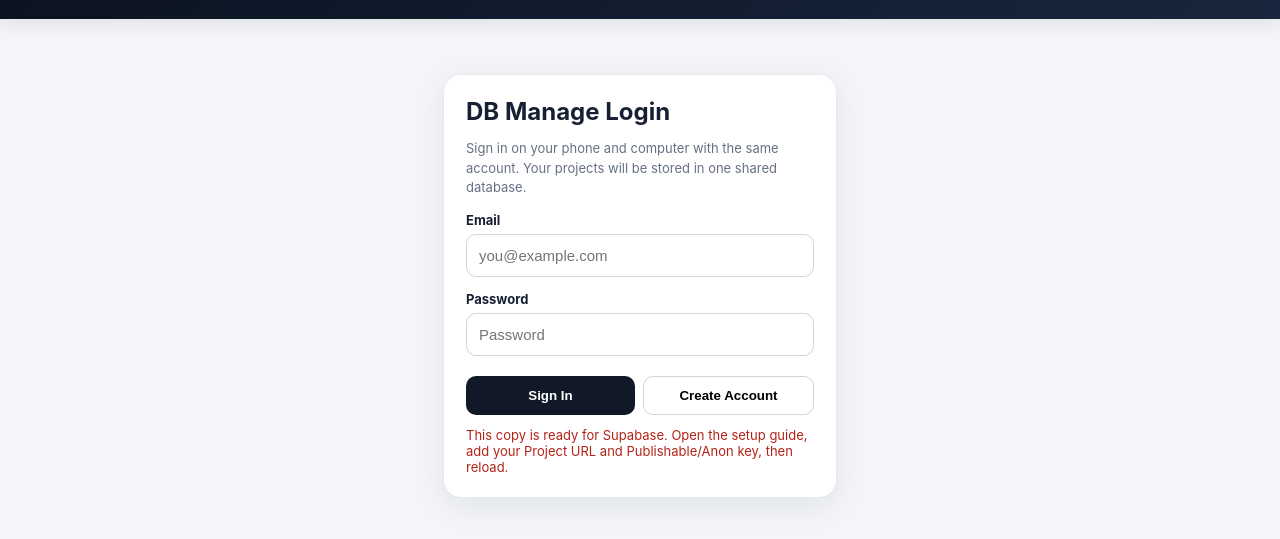
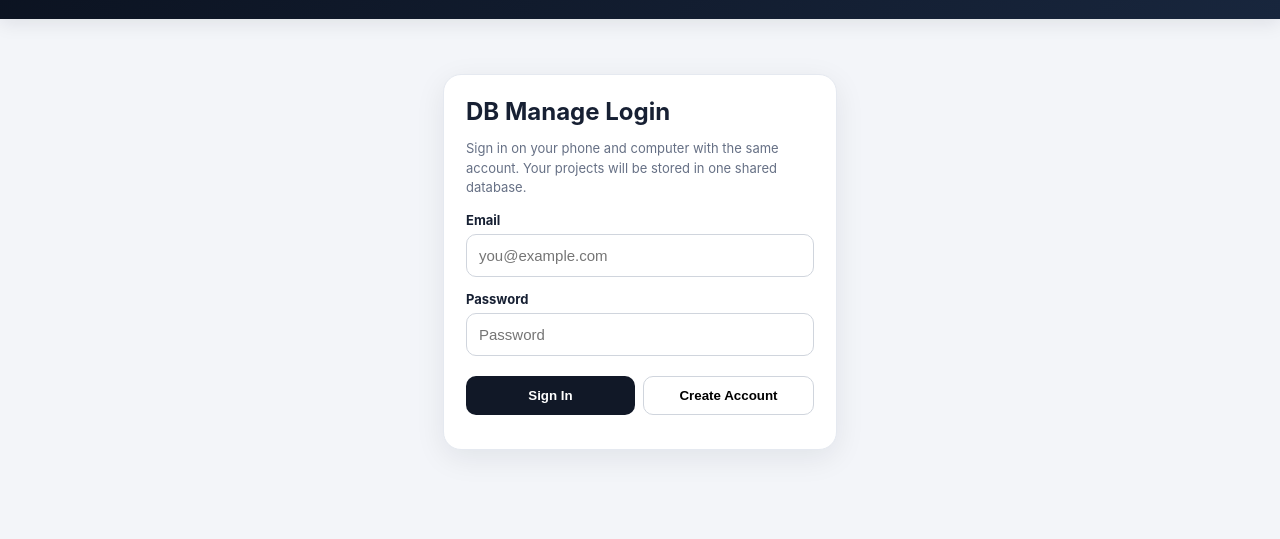
Before and after one commit to DBManage/DBManageCo, a plain HTML site: page index.html in a window 1280 px wide. Shown: the part 71-610 px from the top of the page. Drawn offline with nearby package versions, Linux system fonts and the light colour scheme.

Commit message:
Update index.html

```diff
--- a/index.html
+++ b/index.html
@@ -128,8 +128,8 @@ input,select{width:100%;padding:12px;border:1px solid #d0d5dd;border-radius:10px
   2) Run the SQL in supabase-setup.sql.
   3) Put your Project URL and Publishable/Anon key below.
 */
-const SUPABASE_URL = "PASTE_YOUR_SUPABASE_PROJECT_URL_HERE";
-const SUPABASE_KEY = "PASTE_YOUR_SUPABASE_PUBLISHABLE_OR_ANON_KEY_HERE";
+const SUPABASE_URL = "https://jxewdbxjozocitzgvuut.supabase.co";
+const SUPABASE_KEY = "sb_publishable_emtZOO9qjOKoVNVZWzyLCg_Mm6waGc5";
 
 const statuses=["Create Design","Start Printing","In Progress","Done"];
 const localKey = "divineProjects";
```
